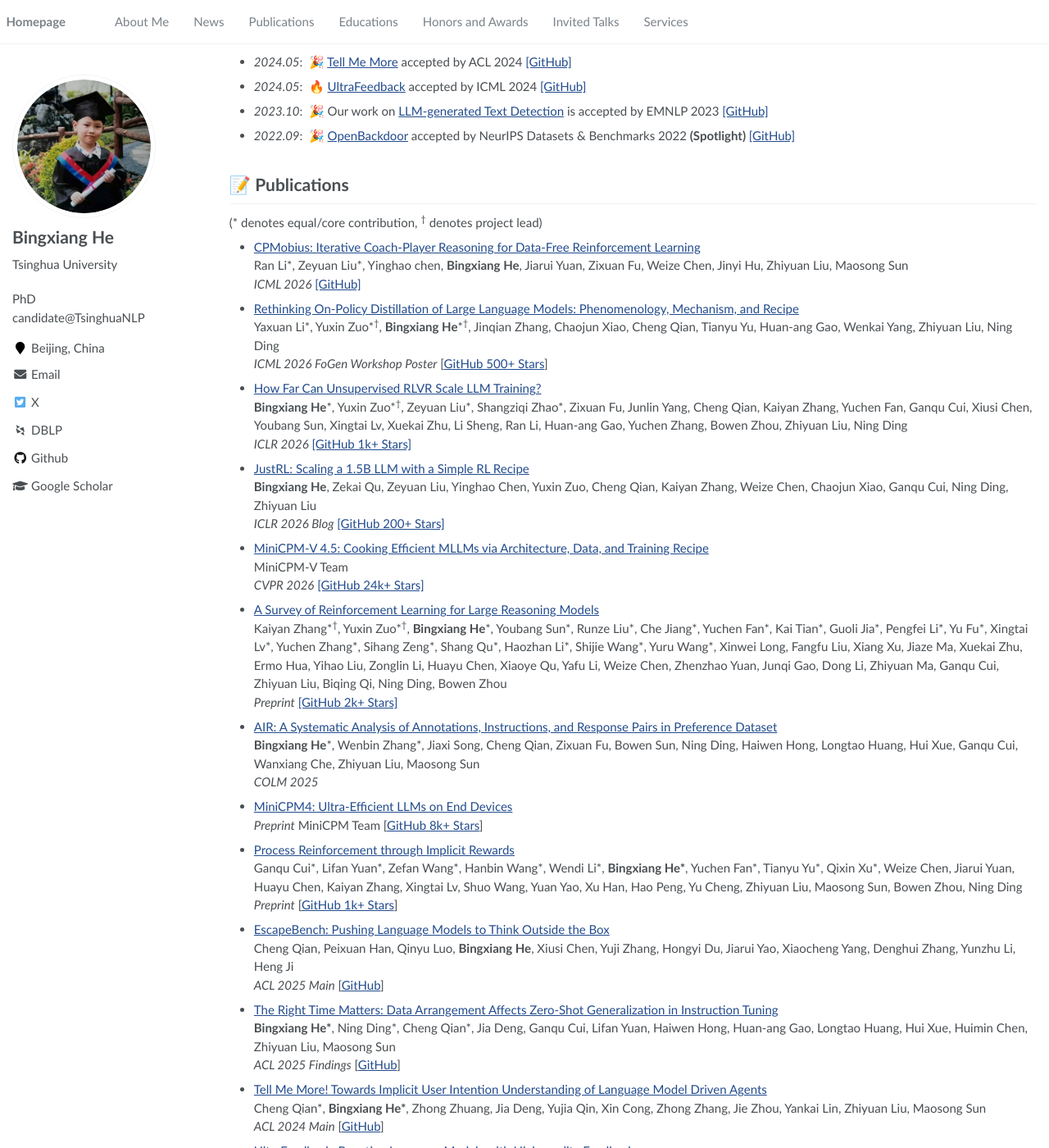
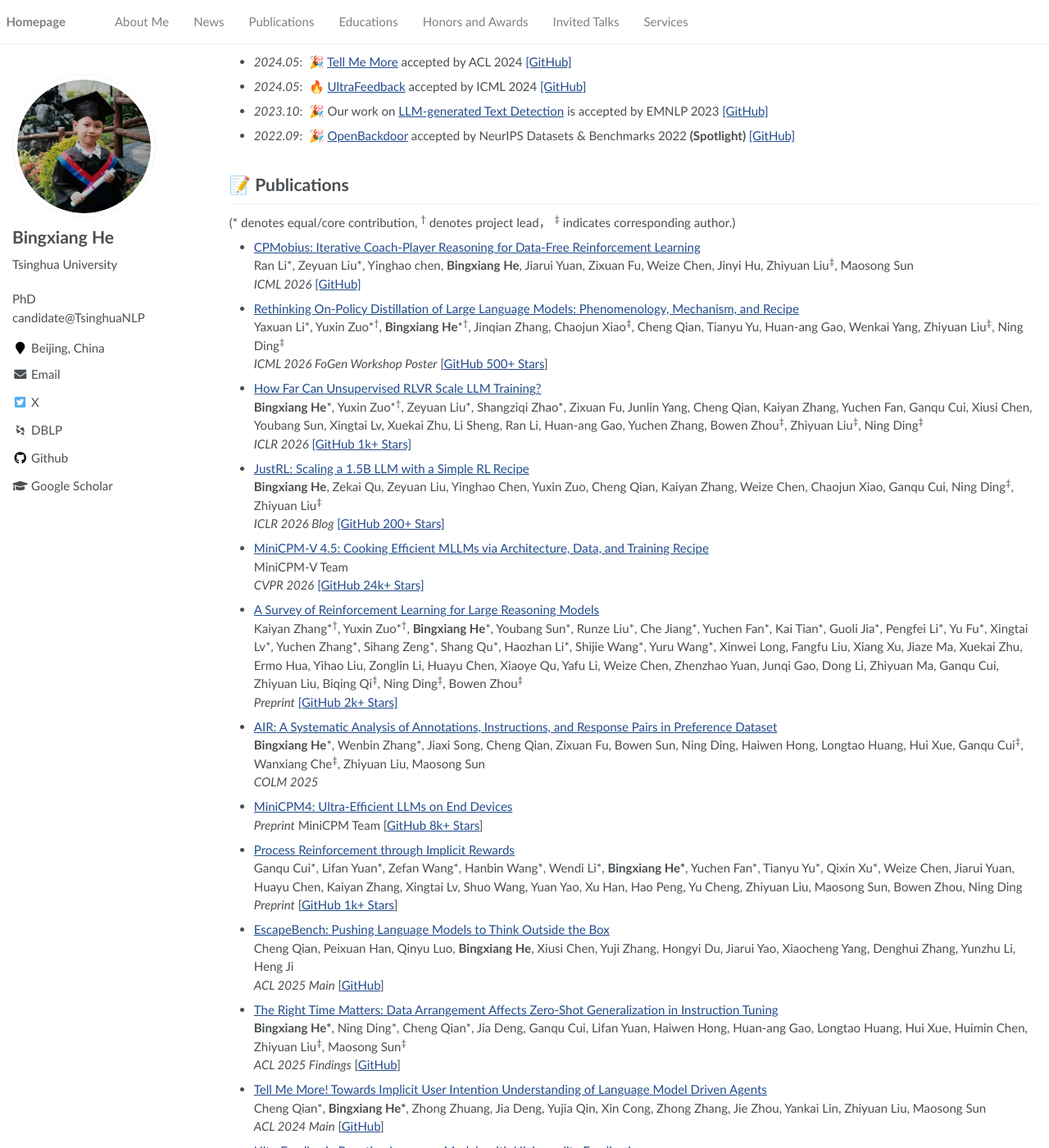
Before and after one commit to HBX-hbx/hbx-hbx.github.io, a Jekyll site: the page built from _pages/about.md, in a window 1280 px wide and 1400 px high, scrolled down 546 px. Shown: the whole window at 82% size. Built offline with Jekyll 4.4.1, drawn with Linux system fonts in a browser that asks for light colours; some web fonts are replaced.

Commit message:
update cv

```diff
--- a/_pages/about.md
+++ b/_pages/about.md
@@ -59,28 +59,28 @@ Hi! I am a second year PhD student studying at [Tsinghua University](https://www
 </div>
 </div> -->
 
-(* denotes equal/core contribution, <sup>†</sup> denotes project lead)
+(* denotes equal/core contribution, <sup>†</sup> denotes project lead， <sup>‡</sup> indicates corresponding author.)
 
 - [CPMobius: Iterative Coach-Player Reasoning for Data-Free Reinforcement Learning](https://arxiv.org/pdf/2602.02979)<br>
-  Ran Li\*, Zeyuan Liu\*, Yinghao chen, **Bingxiang He**, Jiarui Yuan, Zixuan Fu, Weize Chen, Jinyi Hu, Zhiyuan Liu, Maosong Sun<br>
+  Ran Li\*, Zeyuan Liu\*, Yinghao chen, **Bingxiang He**, Jiarui Yuan, Zixuan Fu, Weize Chen, Jinyi Hu, Zhiyuan Liu<sup>‡</sup>, Maosong Sun<br>
   *ICML 2026* [[GitHub]](https://github.com/thunlp/CPMobius)
 - [Rethinking On-Policy Distillation of Large Language Models: Phenomenology, Mechanism, and Recipe](https://arxiv.org/pdf/2604.13016)<br>
-  Yaxuan Li\*, Yuxin Zuo\*<sup>†</sup>, **Bingxiang He**\*<sup>†</sup>, Jinqian Zhang, Chaojun Xiao, Cheng Qian, Tianyu Yu, Huan-ang Gao, Wenkai Yang, Zhiyuan Liu, Ning Ding<br>
+  Yaxuan Li\*, Yuxin Zuo\*<sup>†</sup>, **Bingxiang He**\*<sup>†</sup>, Jinqian Zhang, Chaojun Xiao<sup>‡</sup>, Cheng Qian, Tianyu Yu, Huan-ang Gao, Wenkai Yang, Zhiyuan Liu<sup>‡</sup>, Ning Ding<sup>‡</sup><br>
   *ICML 2026 FoGen Workshop Poster* [[GitHub 500+ Stars](https://github.com/thunlp/OPD)]
 - [How Far Can Unsupervised RLVR Scale LLM Training?](https://arxiv.org/pdf/2603.08660)<br>
-  **Bingxiang He**\*, Yuxin Zuo\*<sup>†</sup>, Zeyuan Liu\*, Shangziqi Zhao\*, Zixuan Fu, Junlin Yang, Cheng Qian, Kaiyan Zhang, Yuchen Fan, Ganqu Cui, Xiusi Chen, Youbang Sun, Xingtai Lv, Xuekai Zhu, Li Sheng, Ran Li, Huan-ang Gao, Yuchen Zhang, Bowen Zhou, Zhiyuan Liu, Ning Ding<br>
+  **Bingxiang He**\*, Yuxin Zuo\*<sup>†</sup>, Zeyuan Liu\*, Shangziqi Zhao\*, Zixuan Fu, Junlin Yang, Cheng Qian, Kaiyan Zhang, Yuchen Fan, Ganqu Cui, Xiusi Chen, Youbang Sun, Xingtai Lv, Xuekai Zhu, Li Sheng, Ran Li, Huan-ang Gao, Yuchen Zhang, Bowen Zhou<sup>‡</sup>, Zhiyuan Liu<sup>‡</sup>, Ning Ding<sup>‡</sup><br>
   *ICLR 2026* [[GitHub 1k+ Stars]](https://github.com/PRIME-RL/TTRL/tree/urlvr-dev)
 - [JustRL: Scaling a 1.5B LLM with a Simple RL Recipe](https://arxiv.org/pdf/2512.16649)<br>
-  **Bingxiang He**, Zekai Qu, Zeyuan Liu, Yinghao Chen, Yuxin Zuo, Cheng Qian, Kaiyan Zhang, Weize Chen, Chaojun Xiao, Ganqu Cui, Ning Ding, Zhiyuan Liu<br>
+  **Bingxiang He**, Zekai Qu, Zeyuan Liu, Yinghao Chen, Yuxin Zuo, Cheng Qian, Kaiyan Zhang, Weize Chen, Chaojun Xiao, Ganqu Cui, Ning Ding<sup>‡</sup>, Zhiyuan Liu<sup>‡</sup><br>
   *ICLR 2026 Blog* [[GitHub 200+ Stars]](https://github.com/thunlp/JustRL)
 - [MiniCPM-V 4.5: Cooking Efficient MLLMs via Architecture, Data, and Training Recipe](https://arxiv.org/pdf/2509.18154)<br>
   MiniCPM-V Team <br>
   *CVPR 2026* [[GitHub 24k+ Stars]](https://github.com/OpenBMB/MiniCPM-V)
 - [A Survey of Reinforcement Learning for Large Reasoning Models](https://arxiv.org/pdf/2509.08827)<br>
-  Kaiyan Zhang\*<sup>†</sup>, Yuxin Zuo\*<sup>†</sup>, **Bingxiang He**\*, Youbang Sun\*, Runze Liu\*, Che Jiang\*, Yuchen Fan\*, Kai Tian\*, Guoli Jia\*, Pengfei Li\*, Yu Fu\*, Xingtai Lv\*, Yuchen Zhang\*, Sihang Zeng\*, Shang Qu\*, Haozhan Li\*, Shijie Wang\*, Yuru Wang\*, Xinwei Long, Fangfu Liu, Xiang Xu, Jiaze Ma, Xuekai Zhu, Ermo Hua, Yihao Liu, Zonglin Li, Huayu Chen, Xiaoye Qu, Yafu Li, Weize Chen, Zhenzhao Yuan, Junqi Gao, Dong Li, Zhiyuan Ma, Ganqu Cui, Zhiyuan Liu, Biqing Qi, Ning Ding, Bowen Zhou<br>
+  Kaiyan Zhang\*<sup>†</sup>, Yuxin Zuo\*<sup>†</sup>, **Bingxiang He**\*, Youbang Sun\*, Runze Liu\*, Che Jiang\*, Yuchen Fan\*, Kai Tian\*, Guoli Jia\*, Pengfei Li\*, Yu Fu\*, Xingtai Lv\*, Yuchen Zhang\*, Sihang Zeng\*, Shang Qu\*, Haozhan Li\*, Shijie Wang\*, Yuru Wang\*, Xinwei Long, Fangfu Liu, Xiang Xu, Jiaze Ma, Xuekai Zhu, Ermo Hua, Yihao Liu, Zonglin Li, Huayu Chen, Xiaoye Qu, Yafu Li, Weize Chen, Zhenzhao Yuan, Junqi Gao, Dong Li, Zhiyuan Ma, Ganqu Cui, Zhiyuan Liu, Biqing Qi<sup>‡</sup>, Ning Ding<sup>‡</sup>, Bowen Zhou<sup>‡</sup><br>
   *Preprint* [[GitHub 2k+ Stars]](https://github.com/TsinghuaC3I/Awesome-RL-for-LRMs)
 - [AIR: A Systematic Analysis of Annotations, Instructions, and Response Pairs in Preference Dataset](https://arxiv.org/pdf/2504.03612)<br>
-  **Bingxiang He**\*, Wenbin Zhang\*, Jiaxi Song, Cheng Qian, Zixuan Fu, Bowen Sun, Ning Ding, Haiwen Hong, Longtao Huang, Hui Xue, Ganqu Cui, Wanxiang Che, Zhiyuan Liu, Maosong Sun <br>
+  **Bingxiang He**\*, Wenbin Zhang\*, Jiaxi Song, Cheng Qian, Zixuan Fu, Bowen Sun, Ning Ding, Haiwen Hong, Longtao Huang, Hui Xue, Ganqu Cui<sup>‡</sup>, Wanxiang Che<sup>‡</sup>, Zhiyuan Liu, Maosong Sun <br>
   *COLM 2025*
 - [MiniCPM4: Ultra-Efficient LLMs on End Devices](https://arxiv.org/pdf/2506.07900)<br>
   *Preprint* MiniCPM Team [[GitHub 8k+ Stars](https://github.com/openbmb/minicpm)]
@@ -91,7 +91,7 @@ Hi! I am a second year PhD student studying at [Tsinghua University](https://www
   Cheng Qian, Peixuan Han, Qinyu Luo, **Bingxiang He**, Xiusi Chen, Yuji Zhang, Hongyi Du, Jiarui Yao, Xiaocheng Yang, Denghui Zhang, Yunzhu Li, Heng Ji<br>
   *ACL 2025 Main* [[GitHub](https://github.com/qiancheng0/EscapeBench)]
 - [The Right Time Matters: Data Arrangement Affects Zero-Shot Generalization in Instruction Tuning](https://arxiv.org/pdf/2406.11721)<br>
-  **Bingxiang He\***, Ning Ding\*, Cheng Qian\*, Jia Deng, Ganqu Cui, Lifan Yuan, Haiwen Hong, Huan-ang Gao, Longtao Huang, Hui Xue, Huimin Chen, Zhiyuan Liu, Maosong Sun<br>
+  **Bingxiang He\***, Ning Ding\*, Cheng Qian\*, Jia Deng, Ganqu Cui, Lifan Yuan, Haiwen Hong, Huan-ang Gao, Longtao Huang, Hui Xue, Huimin Chen, Zhiyuan Liu<sup>‡</sup>, Maosong Sun<sup>‡</sup><br>
   *ACL 2025 Findings* [[GitHub](https://github.com/thunlp/Dynamics-of-Zero-Shot-Generalization)]
 - [Tell Me More! Towards Implicit User Intention Understanding of Language Model Driven Agents](https://arxiv.org/pdf/2402.09205)<br>
   Cheng Qian\*, **Bingxiang He\***, Zhong Zhuang, Jia Deng, Yujia Qin, Xin Cong, Zhong Zhang, Jie Zhou, Yankai Lin, Zhiyuan Liu, Maosong Sun<br>
```
